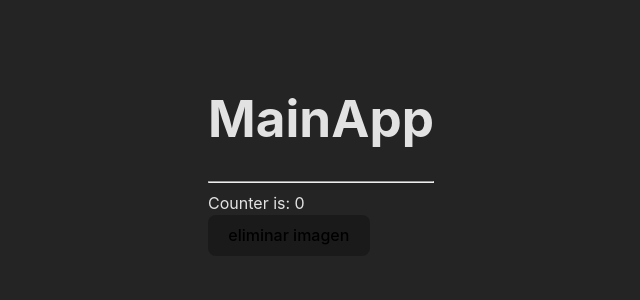
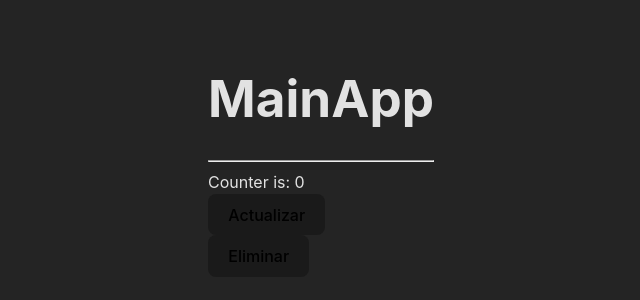
Before and after one commit to AndresBonilla0306/Desarrollo-web-Challenges, a React (Vite) app: page / in a window 1280 px wide. Shown: the part 244-544 px from the top of the page, without its empty margins (319-959 px from the left). Built offline with nearby package versions, Linux system fonts and the light colour scheme.

Commit message:
Challenge16

```diff
--- a/src/components/MainApp2.jsx
+++ b/src/components/MainApp2.jsx
@@ -15,8 +15,12 @@ export const MainApp2 = () => {
         <span> Counter is: {counter}</span><br/>
         <button
           className='btn btn-primary'
+          onClick={ () => dispatch( increment() )}
+        > Actualizar</button><br/>
+        <button
+          className='btn btn-primary'
           onClick={ () => dispatch (decrement())}
-          > eliminar imagen</button>
+          > Eliminar</button>
     </>
   )
 }
```
Also changed, not shown: src/components/Crud.js (added, +7 -0 lines).
